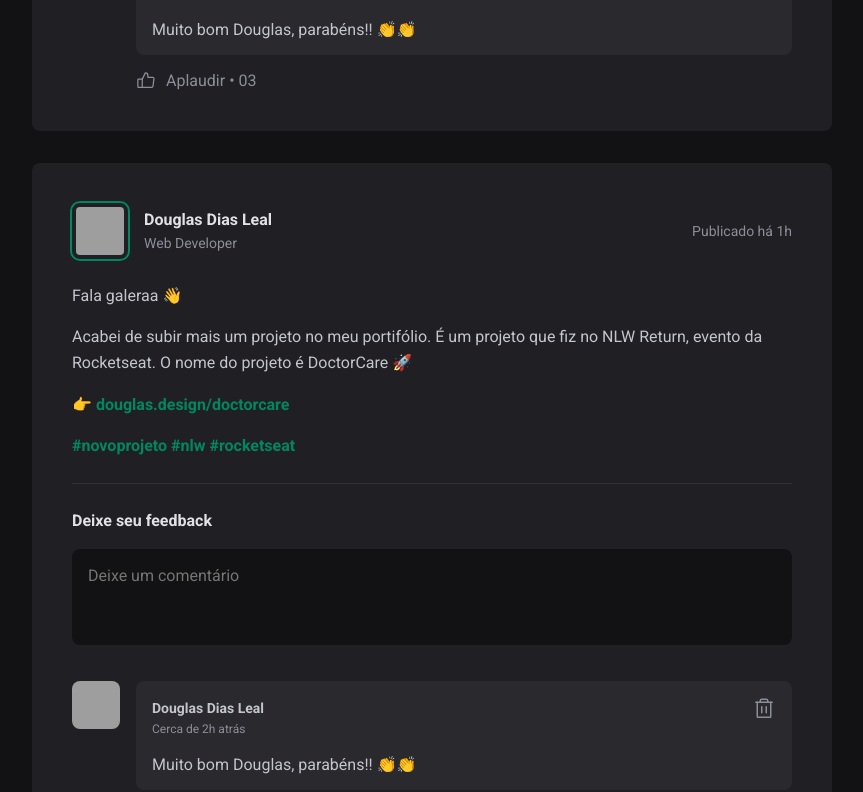
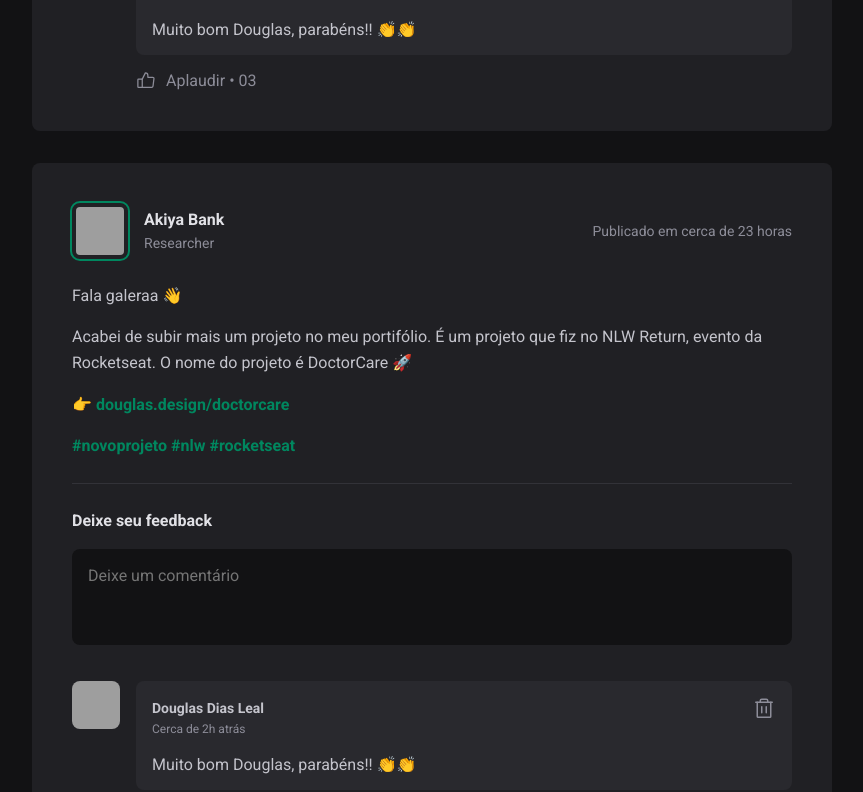
Before and after one commit to douglasdl/React, a React (Vite) app in the folder 01-react-fundaments/: page / in a window 1280 px wide. Shown: the part 845-1637 px from the top of the page, without its empty margins (352-1215 px from the left). Built offline with nearby package versions, Linux system fonts and the light colour scheme; grey boxes are pictures that could not be loaded.

Commit message:
Update Post component properties

```diff
--- a/01-react-fundaments/package.json
+++ b/01-react-fundaments/package.json
@@ -8,6 +8,7 @@
     "preview": "vite preview"
   },
   "dependencies": {
+    "date-fns": "^2.28.0",
     "phosphor-react": "^1.4.1",
     "react": "^18.0.0",
     "react-dom": "^18.0.0"
--- a/01-react-fundaments/src/components/Post.jsx
+++ b/01-react-fundaments/src/components/Post.jsx
@@ -1,37 +1,64 @@
 import { Comment } from './Comment'
 import styles from './Post.module.css'
 import { Avatar } from './Avatar'
+import { format } from 'date-fns'
+import ptBR from 'date-fns/locale/pt-BR'
+import { formatDistanceToNow } from 'date-fns'
 
-export function Post(props) {
+export function Post({ author, content, publishedAt }) {
+
+    const publishedDateFormatted = format(publishedAt, "d 'de' LLLL 'às' HH'h'mm", {
+        locale: ptBR,
+    })
+
+    const publishedDateRelativeToNow = formatDistanceToNow(publishedAt, {
+        locale: ptBR,
+        addSuffix: true,
+    })
+
     return (
         <article className={styles.post}>
             <header>
                 <div className={styles.author}>
                     <Avatar
-                        src="https://github.com/douglasdl.png"
+                        src={author.avatarUrl}
                     />
                     <div className={styles.authorInfo}>
-                        <strong>Douglas Dias Leal</strong>
+                        <strong>{author.name}</strong>
 
-                        <span>Web Developer</span>
+                        <span>{author.role}</span>
                     </div>
                 </div>
 
                 <time
-                    title="30 de Junho às 09h31"
-                    datetime="2022-06-30 09:31:28">
-                    Publicado há 1h
+                    title={publishedDateFormatted}
+                    datetime={publishedAt.toISOString()}>
+                    Publicado {publishedDateRelativeToNow}
                 </time>
             </header>
 
             <div className={styles.content}>
-                <p>Fala galeraa 👋</p>
-
-                <p>Acabei de subir mais um projeto no meu portifólio. É um projeto que fiz no NLW Return, evento da Rocketseat. O nome do projeto é DoctorCare 🚀</p>
-
-                <p>👉 <a href="">douglas.design/doctorcare</a></p>
-
-                <p><a href="">#novoprojeto</a> <a href="">#nlw</a> <a href="">#rocketseat</a></p>
+                { content.map(row => {
+                    if(row.type === "paragraph") {
+                        return (
+                            <p>
+                                {row.content}
+                            </p>
+                        )
+                    } else if(row.type === "link") {
+                        return (
+                            <p>
+                                <a href="">{row.content}</a>
+                            </p>
+                        )
+                    } else if(row.type === "hashtag") {
+                        return (
+                            <p>
+                                <a href="">{row.content}</a>
+                            </p>
+                        )
+                    }
+                }) }
             </div>
 
             <form className={styles.commentForm}>
```
Also changed, not shown: 2 other files (tests, documents, lock files or other folders).
